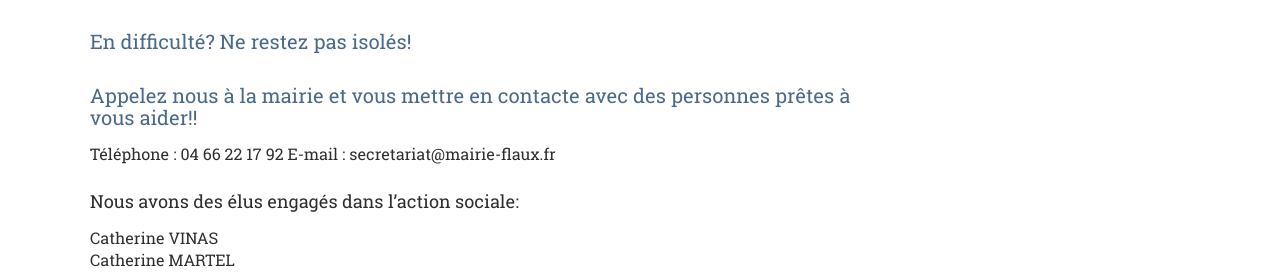
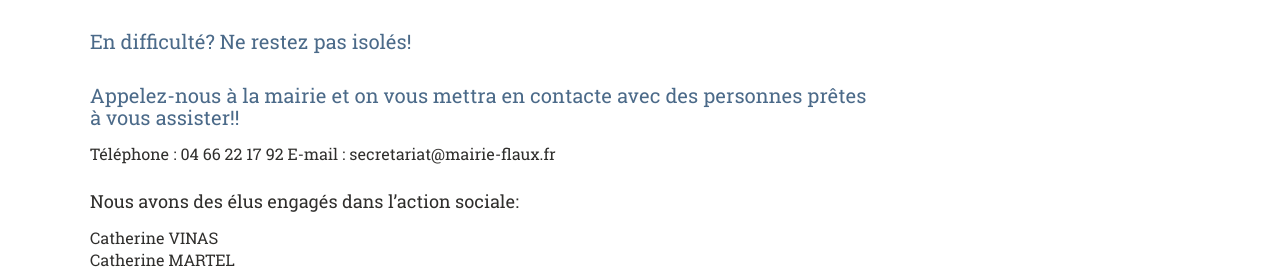
Before and after one commit to Flaux-Village/flaux-village.github.io, a Jekyll site: the page built from helpme.md, in a window 1280 px wide. Shown: the part 609-881 px from the top of the page. Built offline with Jekyll 4.4.1, drawn with Linux system fonts in a browser that asks for light colours; our own code applies the rules of GitHub Pages for plain Markdown files.

Commit message:
Update helpme.md

```diff
--- a/helpme.md
+++ b/helpme.md
@@ -19,7 +19,7 @@ menu_secondaire:
 
 ## En difficulté? Ne restez pas isolés!
 
-## Appelez nous à la mairie et vous mettre en contacte avec des personnes prêtes à vous aider!!
+## Appelez-nous à la mairie et on vous mettra en contacte avec des personnes prêtes à vous assister!!
 Téléphone : 04 66 22 17 92
 E-mail : secretariat@mairie-flaux.fr
 
```
